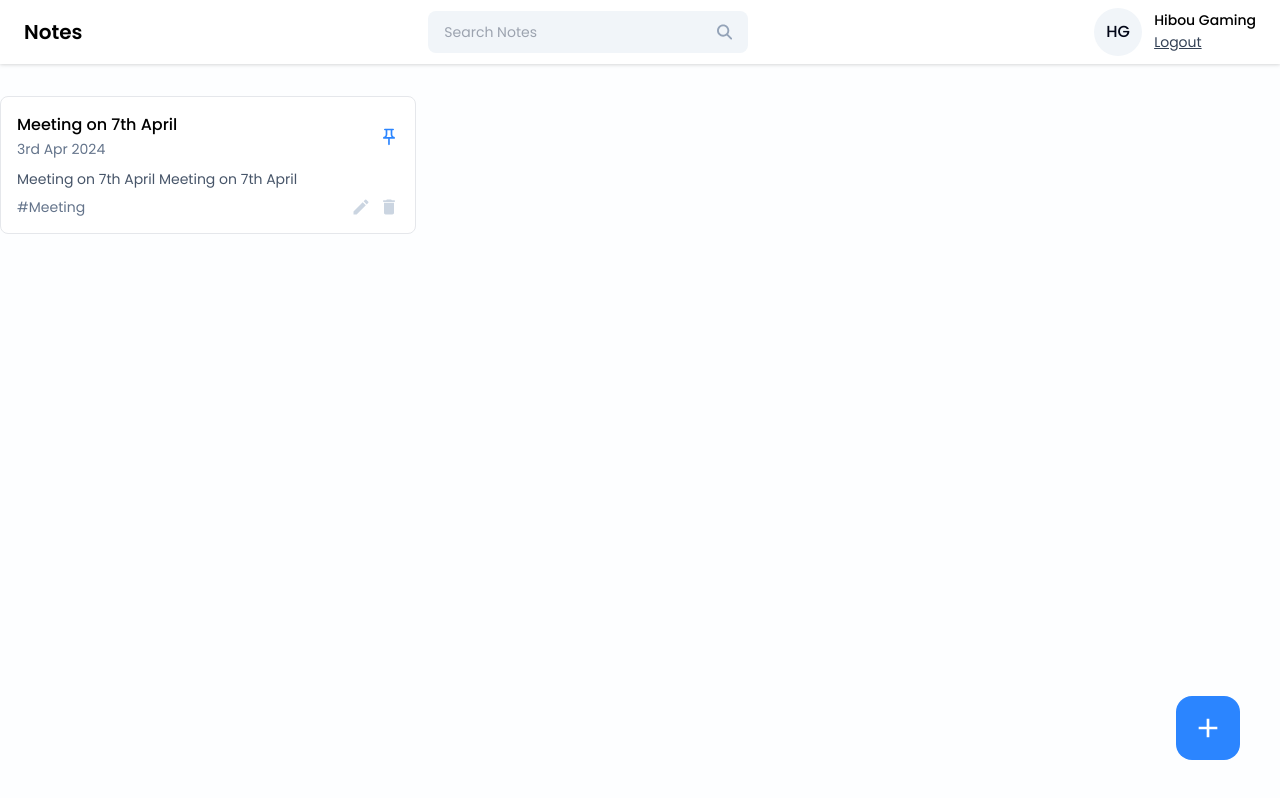
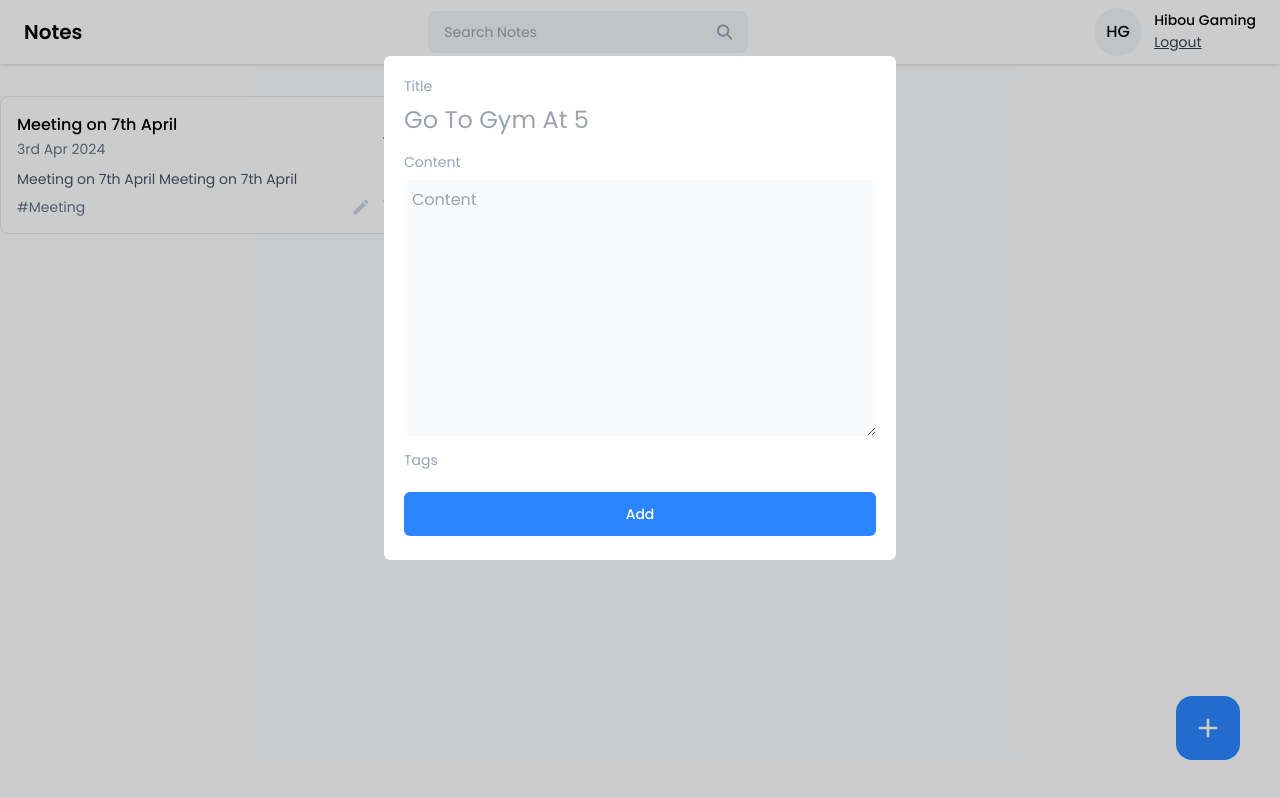
Before and after one commit to BrianFaviansa/mern-notes-client, a React (Vite) app: page /home in a window 1280 px wide. Both pictures are taken after a click on the button 1208 px from the left and 728 px from the top of the page. Built offline with nearby package versions, Linux system fonts and the light colour scheme.

Commit message:
feat:add/edit note popup modal

```diff
--- a/package.json
+++ b/package.json
@@ -13,6 +13,7 @@
     "react": "^18.3.1",
     "react-dom": "^18.3.1",
     "react-icons": "^5.2.1",
+    "react-modal": "^3.16.1",
     "react-router-dom": "^6.25.1"
   },
   "devDependencies": {
--- a/src/index.css
+++ b/src/index.css
@@ -27,4 +27,8 @@
   .icon-btn {
     @apply text-xl text-slate-300 cursor-pointer hover:text-primary;
   }
+
+  .input-label {
+    @apply text-sm text-slate-400
+  }
 }
--- a/src/pages/Home/AddEditNotes.jsx
+++ b/src/pages/Home/AddEditNotes.jsx
@@ -1,11 +1,36 @@
-import React from 'react'
+import React from "react";
 
 const AddEditNotes = () => {
   return (
     <div>
+      <div className="flex flex-col gap-2">
+        <label className="input-label">Title</label>
+        <input
+          type="text"
+          className="text-2xl text-slate-950 outline-none"
+          placeholder="Go To Gym At 5"
+        />
+      </div>
 
+      <div className="flex flex-col gap-2 mt-4">
+        <label className="input-label">Content</label>
+        <textarea
+          type="text"
+          className="text-md text-slate-950 outline-none bg-slate-50 p-2 rounded-lg"
+          placeholder="Content"
+          rows={10}
+        />
+      </div>
+
+      <div className="mt-3">
+        <label className="input-label">Tags</label>
+      </div>
+
+      <button className="btn-primary font-medium mt-5 p-3" onClick={() => {}}>
+        Add
+      </button>
     </div>
-  )
-}
+  );
+};
 
-export default AddEditNotes
+export default AddEditNotes;
--- a/src/pages/Home/Home.jsx
+++ b/src/pages/Home/Home.jsx
@@ -1,9 +1,17 @@
-import React from "react";
+import React, { useState } from "react";
 import Navbar from "./../../components/Navbar/Navbar";
 import NoteCard from "../../components/Cards/NoteCard";
 import { MdAdd } from "react-icons/md";
+import AddEditNotes from "./AddEditNotes";
+import Modal from "react-modal";
 
 const Home = () => {
+  const [openAddEditModal, setOpenAddEditModal] = useState({
+    isShown: false,
+    type: "add",
+    data: null,
+  });
+
   return (
     <>
       <Navbar />
@@ -22,11 +30,28 @@
         </div>
       </div>
 
-      <button className="w-16 h-16 flex items-center justify-center rounded-2xl bg-primary hover:bg-blue-600 absolute right-10 bottom-10" onClick={() => {}}>
+      <button
+        className="w-16 h-16 flex items-center justify-center rounded-2xl bg-primary hover:bg-blue-600 absolute right-10 bottom-10"
+        onClick={() => {
+          setOpenAddEditModal({ isShown: true, type: "add", data: null });
+        }}
+      >
         <MdAdd className="text-[32px] text-white" />
       </button>
 
-
+      <Modal
+        isOpen={openAddEditModal.isShown}
+        onRequestClose={() => {}}
+        style={{
+          overlay: {
+            backgroundColor: "rgba(0,0,0,0.2)",
+          },
+        }}
+        contentLabel=""
+        className="w-[40%] max-h-3/4 bg-white rounded-md mx-auto mt-14 p-5 overflow-scroll"
+      >
+        <AddEditNotes />
+      </Modal>
     </>
   );
 };
```
Also changed, not shown: 1 other file (tests, documents, lock files or other folders).
